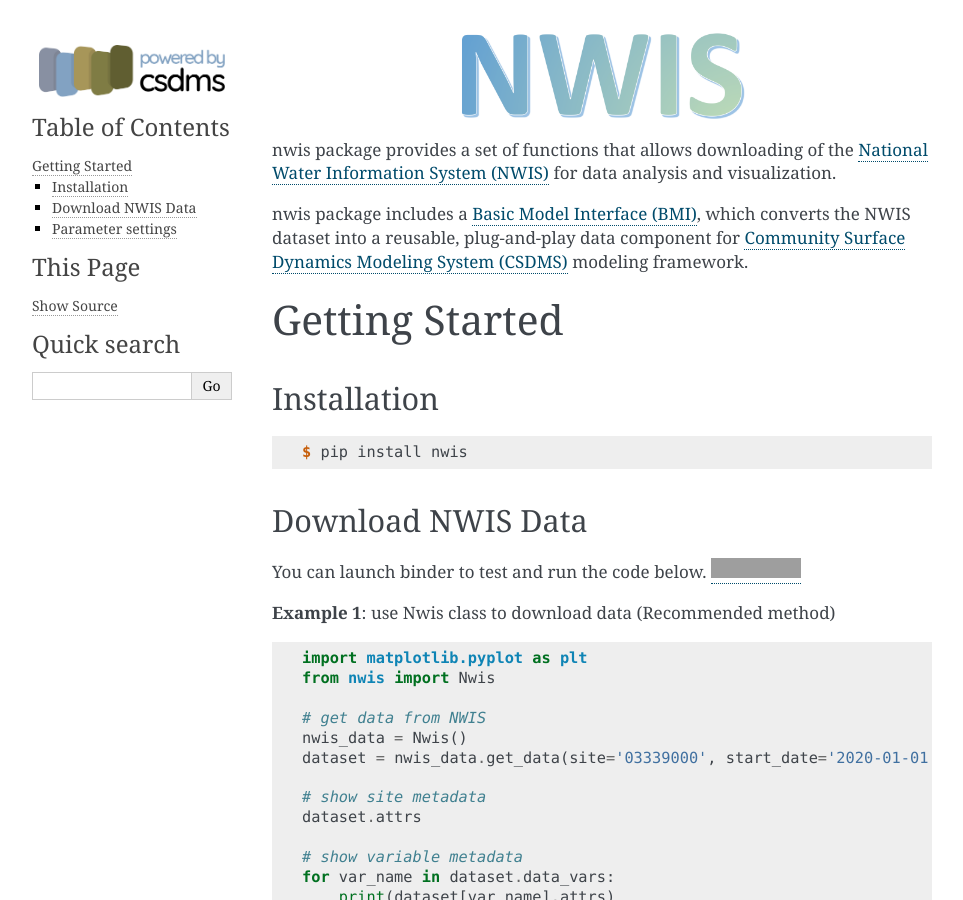
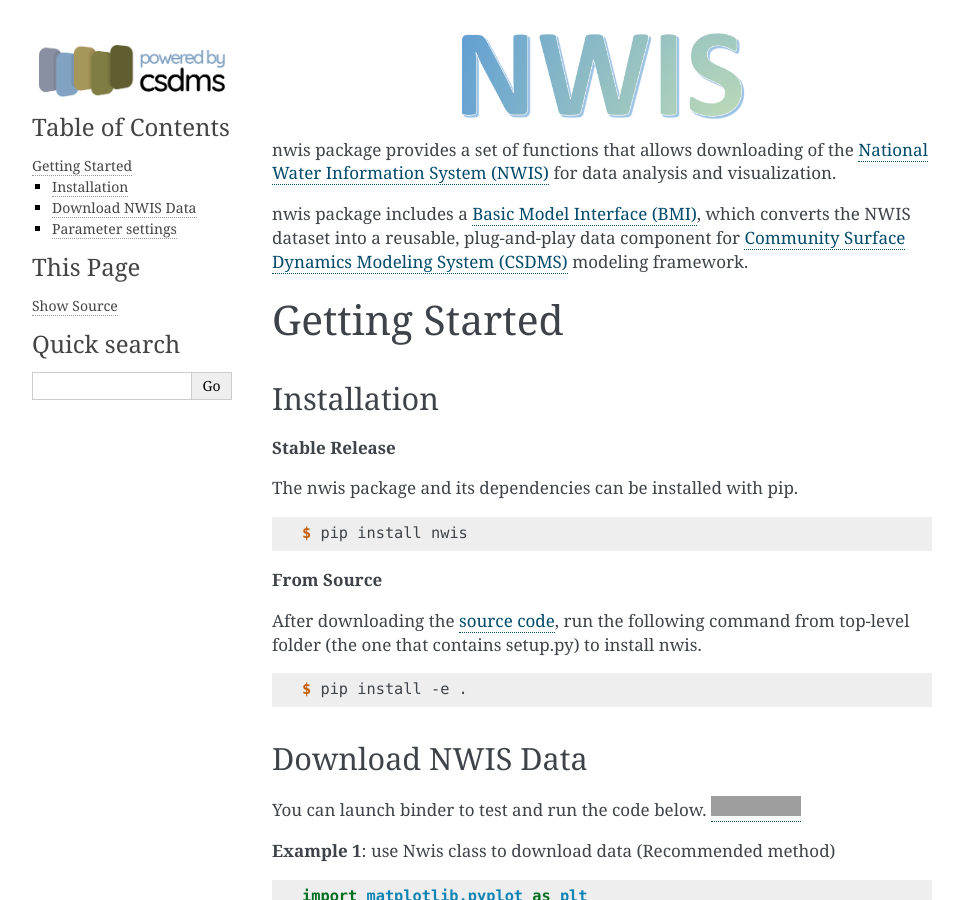
Before and after one commit to gantian127/nwis, a Sphinx documentation site: the page built from docs/source/index.rst, in a window 1280 px wide and 900 px high. Shown: the whole window, without its empty margins (148-1111 px from the left). Built offline with Sphinx 7.4.7, drawn with Linux system fonts in a browser that asks for light colours; some of the changed text lies outside the part shown; grey boxes are pictures that could not be loaded.

Commit message:
docs: update the installation instruction.

```diff
--- a/docs/source/index.rst
+++ b/docs/source/index.rst
@@ -19,9 +19,23 @@
 Installation
 ++++++++++++
 
+**Stable Release**
+
+The nwis package and its dependencies can be installed with pip.
+
 .. code-block:: console
 
     $ pip install nwis
+
+**From Source**
+
+After downloading the `source code <https://github.com/gantian127/nwis>`_, run the following command from top-level
+folder (the one that contains setup.py) to install nwis.
+
+.. code-block:: console
+
+    $ pip install -e .
+
 
 
 Download NWIS Data
@@ -115,8 +129,7 @@
 
 * **end_date**: The end date of of the time series data. A string of the form "YYYY-MM-DD".
 
-* **data_type**: The configuration of the forecast. Options include 'dv'- daily value and
- 'iv'- instantaneous value.
+* **data_type**: The configuration of the forecast. Options include 'dv'- daily value and 'iv'- instantaneous value.
 
 * **nc_output**: The file path of the NetCDF file to store the downloaded data.
 
```
Also changed, not shown: README.md (+11 -0 lines).
